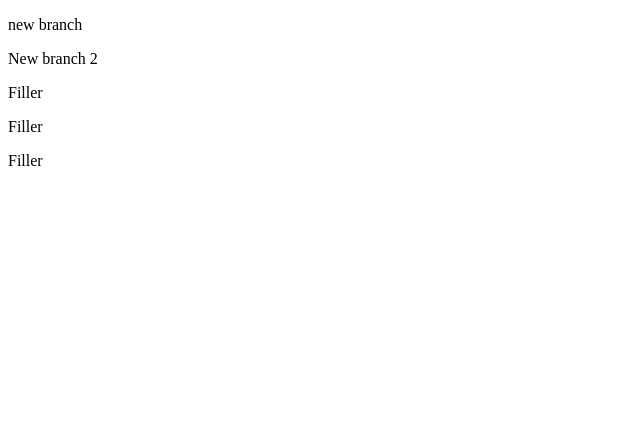
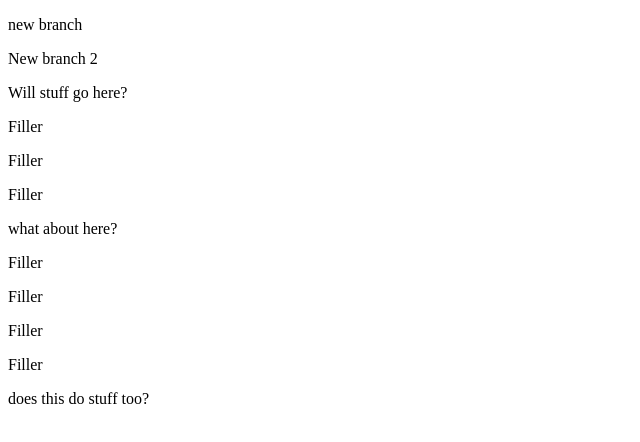
Before and after one commit to chorn24/GitPractice, a plain HTML site: page index.html in a window 1280 px wide. Shown: the whole page, without its empty margins (0-640 px from the left). Drawn offline with Linux system fonts and the light colour scheme.

Commit message:
added thing at end middle and start

```diff
--- a/index.html
+++ b/index.html
@@ -3,8 +3,15 @@
     <body>
         <p>new branch</p>
         <p>New branch 2</p>
+        <p>Will stuff go here?</p>
         <p>Filler</p>
         <p>Filler</p>
         <p>Filler</p>
+        <p>what about here?</p>
+        <p>Filler</p>
+        <p>Filler</p>
+        <p>Filler</p>
+        <p>Filler</p>
+        <p>does this do stuff too?</p>
     </body>
 </html>
```
